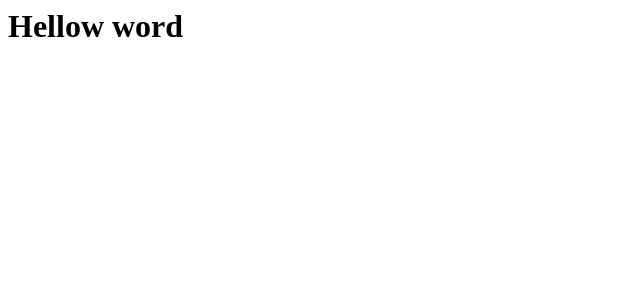
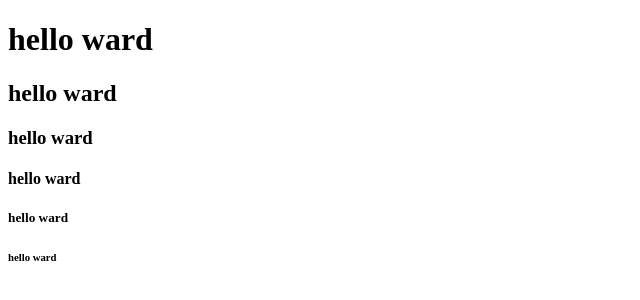
Before and after one commit to ParkYoungjun04/first, a plain HTML site: page index.html in a window 1280 px wide. Shown: the whole page, without its empty margins (0-640 px from the left). Drawn offline with Linux system fonts and the light colour scheme.

Commit message:
index.html수정

```diff
--- a/index.html
+++ b/index.html
@@ -1 +1,17 @@
-<h1>Hellow word</h1>
+<!DOCTYPE html>
+<html lang="en">
+<head>
+    <meta charset="UTF-8">
+    <meta http-equiv="X-UA-Compatible" content="IE=edge">
+    <meta name="viewport" content="width=device-width, initial-scale=1.0">
+    <title>Document</title>
+</head>
+<body>
+    <h1>hello ward</h1>
+    <h2>hello ward</h2>
+    <h3>hello ward</h3>
+    <h4>hello ward</h4>
+    <h5>hello ward</h5>
+    <h6>hello ward</h6>
+</body>
+</html>
```
